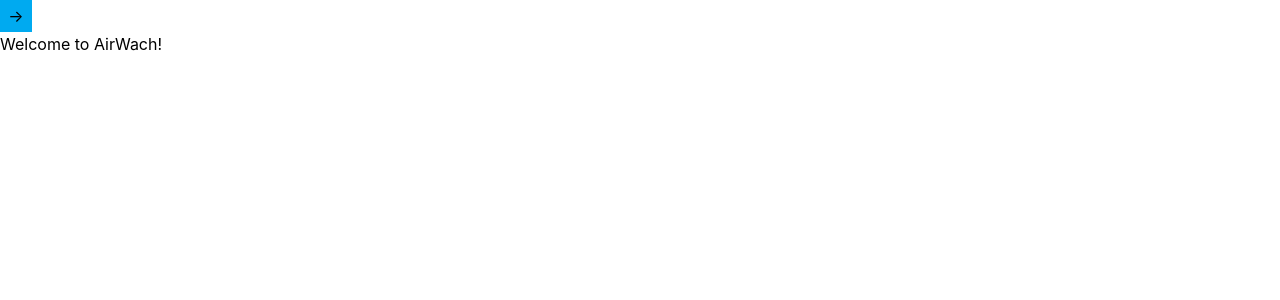
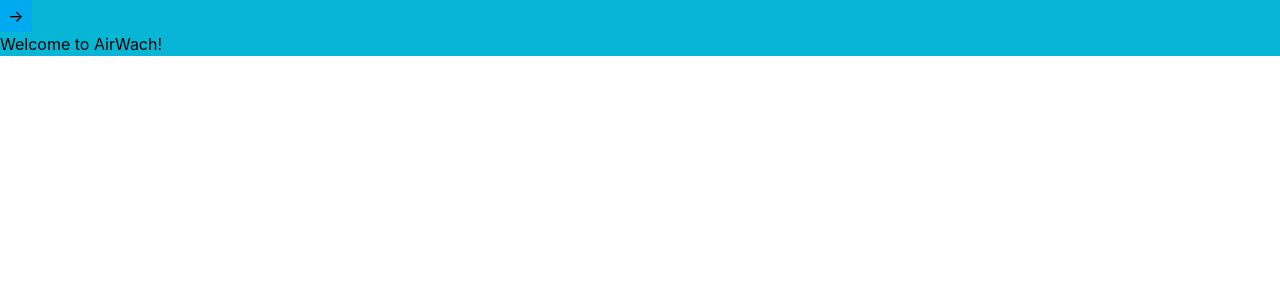
Before and after one commit to sebas-tian18/AirWatch, a React (Create React App) app in the folder my-react-app/: page / in a window 1280 px wide. Shown: the top 300 px of the page. Built offline with nearby package versions, Linux system fonts and the light colour scheme.

Commit message:
colocando tailwind

```diff
--- a/my-react-app/src/pages/Welcome.jsx
+++ b/my-react-app/src/pages/Welcome.jsx
@@ -2,7 +2,7 @@
 import ArrowComponent from '../Components/Toward';
 function Welcome() {
     return (
-        <div>
+        <div className='bg-cyan-500	'>
             <div><ArrowComponent to="/" /></div>
             <h1>Welcome to AirWach!</h1>
         </div>
--- a/my-react-app/tailwind.config.js
+++ b/my-react-app/tailwind.config.js
@@ -1,6 +1,8 @@
 /** @type {import('tailwindcss').Config} */
 module.exports = {
-  content: ["./src/**/*.{html,js}"],
+  content: [
+    "./src/**/*.{js,jsx,ts,tsx}",
+  ],
   theme: {
     extend: {},
   },
```
Also changed, not shown: 1 other file (tests, documents, lock files or other folders).
